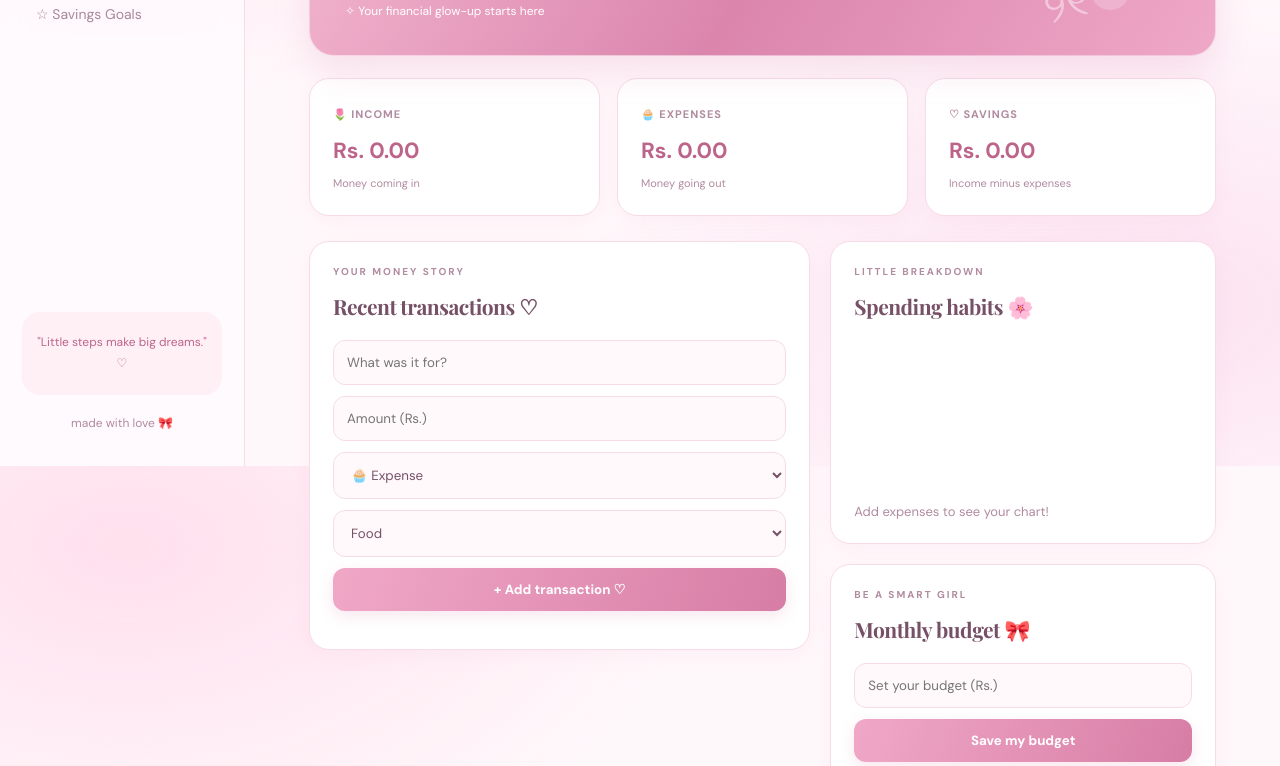
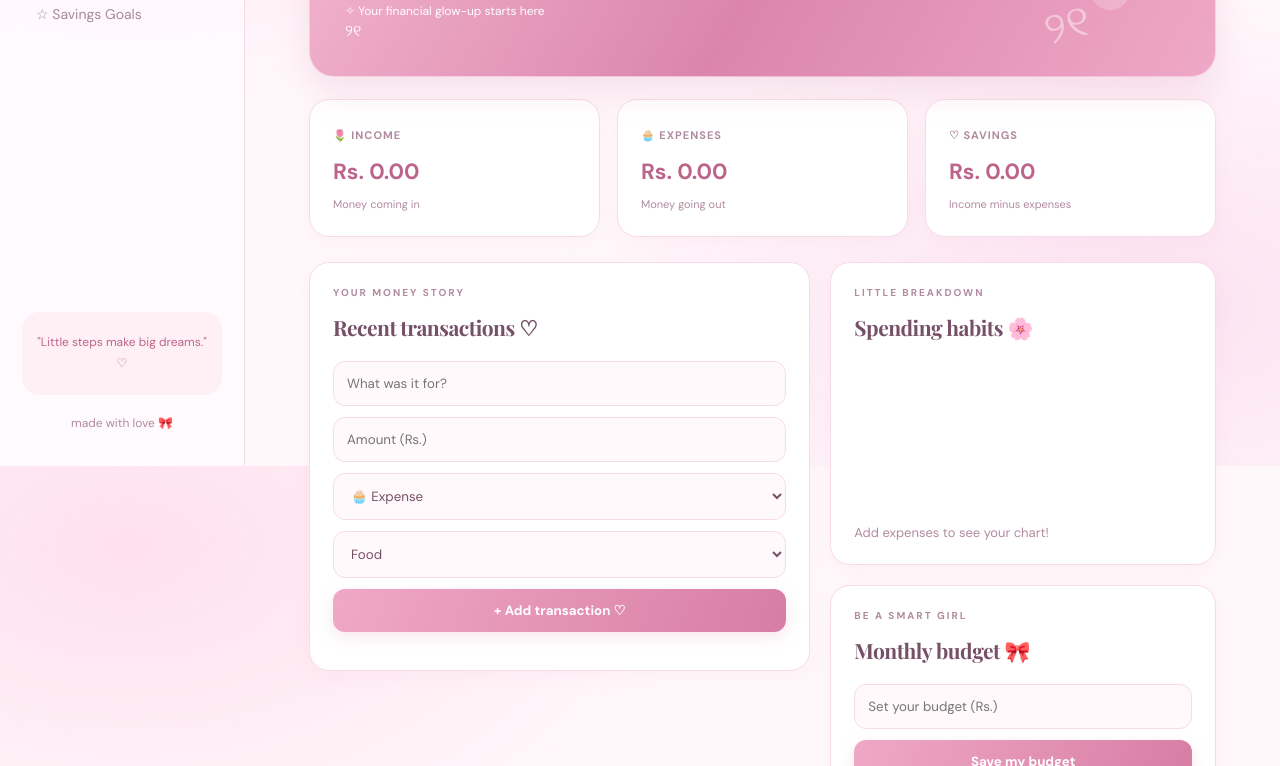
Before and after one commit to tejashwi777/expense-tracker, a plain HTML site: page index.html in a window 1280 px wide. Shown: the part 334-1100 px from the top of the page. Drawn offline with nearby package versions, Linux system fonts and the light colour scheme.

Commit message:
update index.html

```diff
--- a/index.html
+++ b/index.html
@@ -49,6 +49,8 @@
         <span>✧ Your financial glow-up starts here</span>
       </div>
       <div class="hero-flower">✿</div>
+      <div class="hero-sticker">୨୧</div>
+
     </section>
 
     <section class="stats">
```
